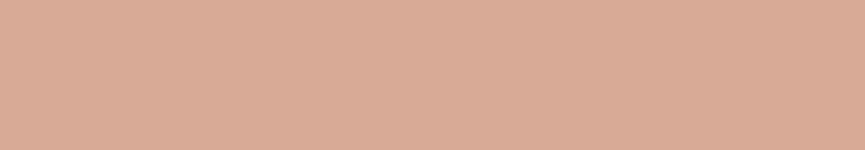
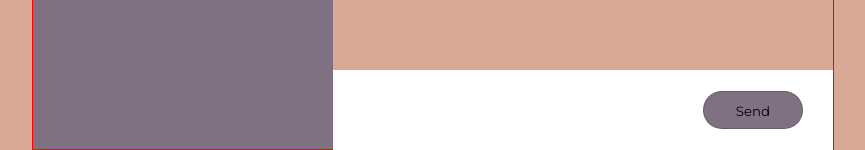
Before and after one commit to vschagas/Registration_Form_Front_Back, a React (Create React App) app in the folder frontend/: page / in a window 1280 px wide. Shown: the part 650-800 px from the top of the page, without its empty margins (207-1072 px from the left). Built offline with nearby package versions, Linux system fonts and the light colour scheme.

Commit message:
footer ok

```diff
--- a/frontend/src/pages/Register.jsx
+++ b/frontend/src/pages/Register.jsx
@@ -51,7 +51,11 @@ export const Register = () => {
 
           </label>
         </form>
+      <footer>
+        <button type="button" className='send-button'>Send</button>
+      </footer>
       </section>
+
     </div>
   )
 }
--- a/frontend/src/styles/Register.css
+++ b/frontend/src/styles/Register.css
@@ -26,6 +26,7 @@ body {
   grid-template-areas: "left right";
   max-width: 900px;
   border: 1px solid red;
+  height: 100vh;
 }
 
 .left-container {
@@ -126,25 +127,27 @@ body {
       } */
 }
 
-    /* .pets-weight .radio-container {
+    .pets-weight .radio-container {
       display: flex;
       justify-content: space-between;
       width: 100%;
     }
 
     footer {
+      display: flex;
+      justify-content: flex-end;
       align-items: center;
       background: #fff;
       display: grid;
-      padding: 5px 40px;
+      padding: 0px 30px;
+      height: 80px;
+      width: 500px;
+      position: absolute;
+      bottom: 0;
 
-      & button {
-        border: 1px solid rgba(0,0,0,.2);
-        height: 38px;
-        line-height: 38px;
-        width: 100px;
-        border-radius: 19px;
-        font-family: $font-family;
+
+      /* & button {
+
       }
 
       & #back {
@@ -152,38 +155,43 @@ body {
         transition: .2s all ease-in-out;
 
         &:hover {
-          background: #171A2B;
-          color: white;
+
         }
       }
-
-      & #next {
-        background: $secondary-bg-color;
-        border: 1px solid transparent;
-        color: #fff;
-
-        &:hover {
-          background: #171A2B;
-        }
-      }
-    }
+    } */
 }
 
-.pets-name, .pets-breed, .pets-birthday, .pets-gender, .pets-spayed-neutered, .pets-weight {
+.send-button {
+  border: 1px solid rgba(0,0,0,.2);
+  height: 38px;
+  line-height: 38px;
+  width: 100px;
+  border-radius: 19px;
+  font-family: var(--font-family);
+  background: var(--secondary-bg-color);
+  transition: .2s all ease-in-out;
+}
+
+.send-button:hover {
+  background: #171A2B;
+  color: white;
+}
+
+/* .pets-name, .pets-breed, .pets-birthday, .pets-gender, .pets-spayed-neutered, .pets-weight {
   & label {
     display: block;
     margin-bottom: 5px;
   }
-}
+} */
 
-.radio-container {
+/* .radio-container {
     background: #fff;
     border: 1px solid $form-border-color;
     border-radius: 4px;
     display: inline-block;
     padding: 5px;
-}
-.radio-container label {
+} */
+/* .radio-container label {
     background: transparent;
     border: 1px solid transparent;
     border-radius: 2px;
@@ -195,8 +203,8 @@ body {
     text-align: center;
     transition: .2s all ease-in-out;
     width: 80px;
-}
-.radio-container input[type="radio"] {
+} */
+/* .radio-container input[type="radio"] {
     display: none;
 }
 .radio-container input[type="radio"]:checked + label {
```
